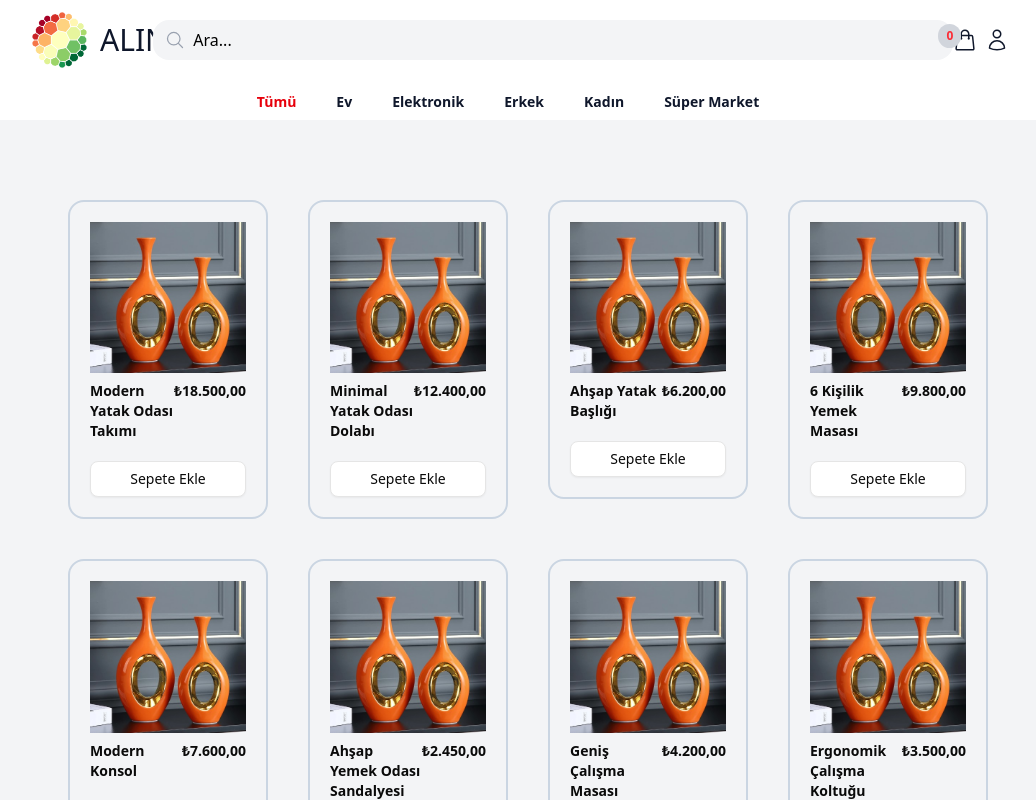
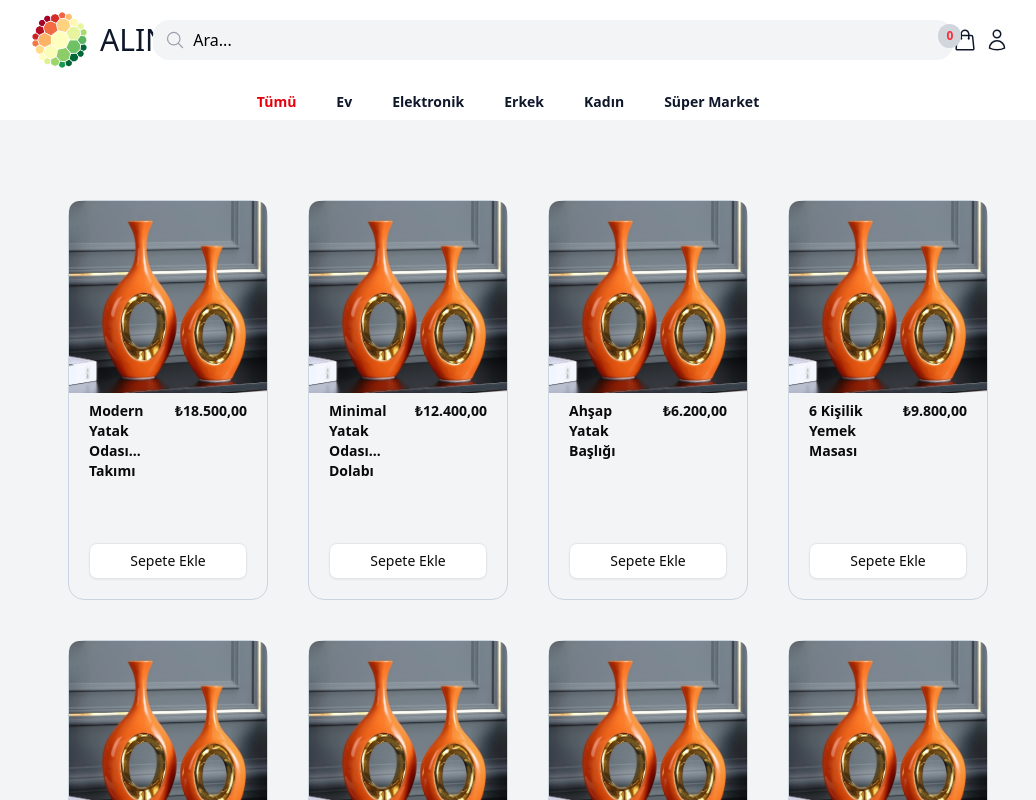
Before and after one commit to MrBilge/store, a Next.js app: page / in a window 1280 px wide. Shown: the whole page, without its empty margins (132-1168 px from the left). Built offline with nearby package versions, Linux system fonts and the light colour scheme.

Commit message:
rating and minMax price added for laptopFilter

```diff
--- a/src/app/(store)/products/[...slug]/page.tsx
+++ b/src/app/(store)/products/[...slug]/page.tsx
@@ -3,34 +3,39 @@ import { products } from "@/data/products";
 import { normalize } from "@/lib/utils";
 
 export default function Page({ params, searchParams }: any) {
+  // 🔹 SEARCH
   const searchValue = searchParams?.search || "";
   const query = normalize(searchValue);
 
+  // 🔹 SLUG
   const slug = params.slug || [];
-
   const category = slug[0];
   const subCategory = slug[1];
   const subProduct = slug[2];
 
-  // 🔥 FILTER PARAMS
-  const brands = searchParams.brand?.split(",") || [];
-  const gpus = searchParams.gpu?.split(",") || [];
-  const cpus = searchParams.cpu?.split(",") || [];
-  const rating = Number(searchParams.rating || 0);
-  const [min, max] = searchParams.price?.split("-") || [];
+  // 🔥 HELPER (array/string fix)
+  const getValue = (val: string | string[] | undefined) =>
+    Array.isArray(val) ? val[0] : val;
+
+  // 🔹 FILTER PARAMS
+  const brands = getValue(searchParams.brand)?.split(",") || [];
+  const gpus = getValue(searchParams.gpu)?.split(",") || [];
+  const cpus = getValue(searchParams.cpu)?.split(",") || [];
+
+  const rating = Number(getValue(searchParams.rating) || 0);
+
+  const price = getValue(searchParams.price);
+  const [min, max] = price?.split("-") || [];
 
   const filteredData = products.filter((item) => {
-const matchesSearch = query
-  ? [
-      item.name,
-      item.category,
-      item.subCategory,
-      item.subProduct,
-    ].some((field) =>
-      normalize(field).includes(query)
-    )
-  : true;
+    // 🔍 SEARCH
+    const matchesSearch = query
+      ? [item.name, item.category, item.subCategory, item.subProduct].some(
+          (field) => normalize(field).includes(query),
+        )
+      : true;
 
+    // 🔍 CATEGORY
     const matchesCategory = category ? item.category === category : true;
 
     const matchesSubCategory = subCategory
@@ -41,22 +46,18 @@ const matchesSearch = query
       ? item.subProduct === subProduct
       : true;
 
-    // 🔥 FILTERS
-    const matchBrand =
-      brands.length > 0 ? brands.includes(item.brand) : true;
+    // 🔍 FILTERS
+    const matchBrand = brands.length > 0 ? brands.includes(item.brand) : true;
 
-    const matchGpu =
-      gpus.length > 0 ? gpus.includes(item.gpu) : true;
+    const matchGpu = gpus.length > 0 ? gpus.includes(item.gpu) : true;
 
-    const matchCpu =
-      cpus.length > 0 ? cpus.includes(item.cpu) : true;
+    const matchCpu = cpus.length > 0 ? cpus.includes(item.cpu) : true;
 
-    const matchRating =
-      rating > 0 ? item.rating >= rating : true;
+    const matchRating = rating > 0 ? item.rating >= rating : true;
 
     const matchPrice =
-      (min ? item.price >= Number(min) : true) &&
-      (max ? item.price <= Number(max) : true);
+      (min !== undefined && min !== "" ? item.price >= Number(min) : true) &&
+      (max !== undefined && max !== "" ? item.price <= Number(max) : true);
 
     return (
       matchesSearch &&
--- a/src/components/BasketSheet.tsx
+++ b/src/components/BasketSheet.tsx
@@ -37,9 +37,9 @@ export default function MiniBasket({ show, setShow }: MiniBasketProps) {
         {basket.length === 0 ? (
           <p>Sepetiniz boş</p>
         ) : (
-          basket.map((item) => (
+          basket.map((item, index) => (
             <div
-              key={item.basketItemId}
+              key={index}
               className="flex justify-between gap-10 items-center mb-4"
             >
               <div className="flex gap-3">
--- a/src/components/Card.tsx
+++ b/src/components/Card.tsx
@@ -43,19 +43,20 @@ export default function Card({ data }: any) {
           const added = basket.some((bItem) => bItem.id === item.id);
           return (
             <div
-              className="p-5 border-2 h-max border-slate-300 rounded-2xl font-semibold"
+              className="border border-slate-300 rounded-2xl font-semibold flex flex-col h-[400px]"
               key={index}
             >
-              <img className="w-max" src={item.src} />
-              <div className="flex justify-between text-sm mt-2">
-                <p>{item.name}</p>
+              <img className="w-full rounded-t-lg" src={item.src} />
+              <div className="flex flex-1 justify-between gap-5 text-sm mt-2 px-5">
+                <p className="line-clamp-3">{item.name}</p>
                 <p>{formatPrice(item.price)}</p>
               </div>
+              <div className="p-5">
                 <Button
                   disabled={added}
                   onClick={() => handleAddToBasket(item)}
                   variant="outline"
-                className="w-full mt-5 cursor-pointer"
+                  className="w-full  cursor-pointer"
                 >
                   {added ? (
                     <p className="flex justify-center items-center gap-2">
@@ -65,7 +66,8 @@ export default function Card({ data }: any) {
                   ) : (
                     "Sepete Ekle"
                   )}
-              </Button>
+                </Button>{" "}
+              </div>
             </div>
           );
         })}
--- a/src/components/TopBarAllProducts.tsx
+++ b/src/components/TopBarAllProducts.tsx
@@ -3,16 +3,17 @@ import { categories } from "@/data/categories";
 import MegaMenu from "./MegaMenu";
 
 export default function AllProducts({ setAllKategori }: any) {
-  const [activeCategory, setActiveCategory] = useState<string | null>(null);
+  const [activeCategory, setActiveCategory] = useState<string | null>("Ev");
 
   const activeData = categories.find((cat) => cat.title === activeCategory);
+
   return (
     <div
       className="flex  w-full  absolute z-50 p-2  top-full  left-5 xl:left-0 -mt-1    bg-white text-black  rounded-lg "
       onMouseEnter={() => setAllKategori(true)}
       onMouseLeave={() => {
         setAllKategori(false);
-        setActiveCategory(null);
+        setActiveCategory("Ev");
       }}
     >
       <div className="flex flex-col space-y-2 mt-2 border-r border-slate-400 p-5 overflow-y-auto max-h-[500px] no-scrollbar ">
--- a/src/data/products.ts
+++ b/src/data/products.ts
@@ -22,7 +22,6 @@ type NewLeaf = BaseLeaf & {
 };
 
 type Leaf = OldLeaf | NewLeaf;
-
 
 export type Product = {
   id: number;
@@ -161,7 +160,7 @@ const productLeaves: Leaf[] = [
     prices: [95, 130, 240],
   },
 
-   {
+  {
     category: "elektronik",
     subCategory: "bilgisayar",
     subProduct: "laptop",
@@ -431,7 +430,7 @@ let currentId = 1;
 export const products: Product[] = productLeaves.flatMap((leaf) => {
   // 🟢 yeni yapı (laptop gibi)
   if ("items" in leaf) {
-    return leaf.items.map((item:any) => ({
+    return leaf.items.map((item: any) => ({
       id: currentId++,
       name: item.name,
       price: item.price,
```
Also changed, not shown: src/components/LaptopFilters.tsx (+38 -33 lines). Lines whose indentation alone changed are shown as unchanged.
